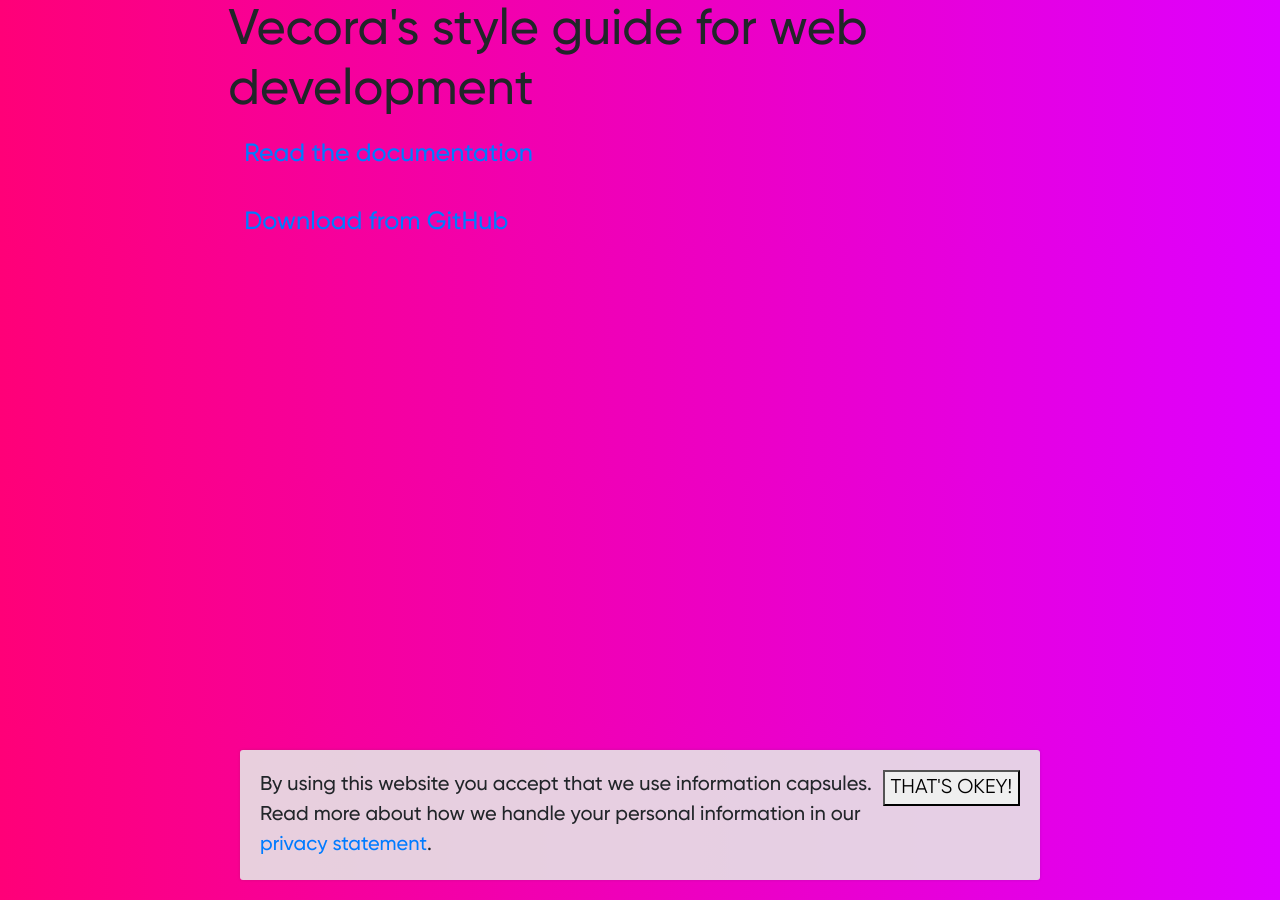
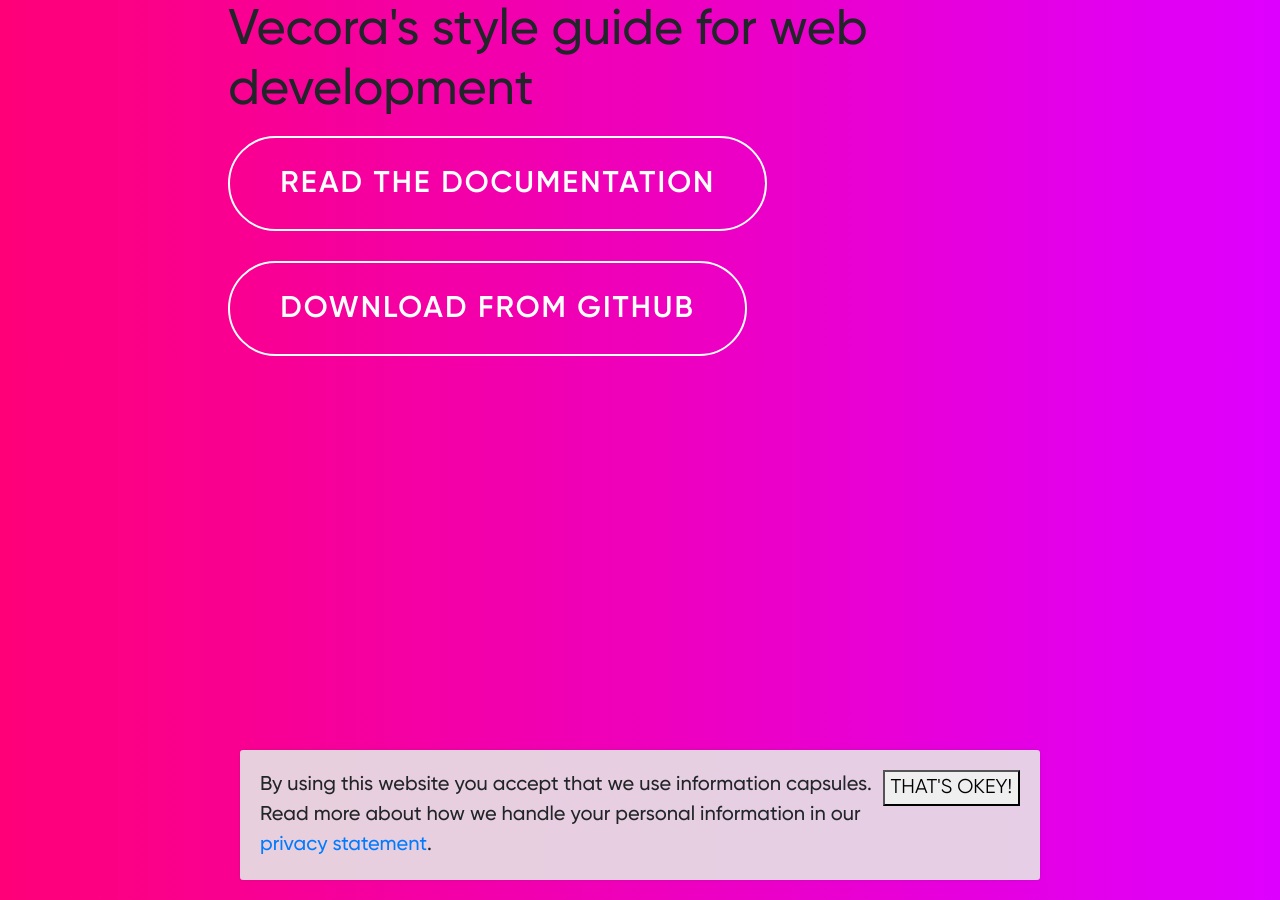
Before and after one commit to vecora/ds-vecora, a Jekyll site: the page built from docs/index.md, in a window 1280 px wide. Built offline with Jekyll 4.4.1, drawn with Linux system fonts in a browser that asks for light colours; some web fonts are replaced.

Commit message:
updated button styles

```diff
--- a/_layouts/frontpage.html
+++ b/_layouts/frontpage.html
@@ -25,11 +25,11 @@
           <p class="lead">{{ page.description }}</p>
           {{ content }}
 
-          <a href="https://vecora.github.io/sg-vecora/docs/introduction" class="btn btn-primary btn-lg">Read the documentation</a>
+          <a href="https://vecora.github.io/sg-vecora/docs/introduction" class="button massive outline">Read the documentation</a>
 
           <br><br>
 
-          <a href="https://github.com/vecora/sg-vecora" class="btn btn-secondary btn-lg">Download from GitHub</a>
+          <a href="https://github.com/vecora/sg-vecora" class="button massive outline">Download from GitHub</a>
 
         </div>
         <div class="col-2">
```
